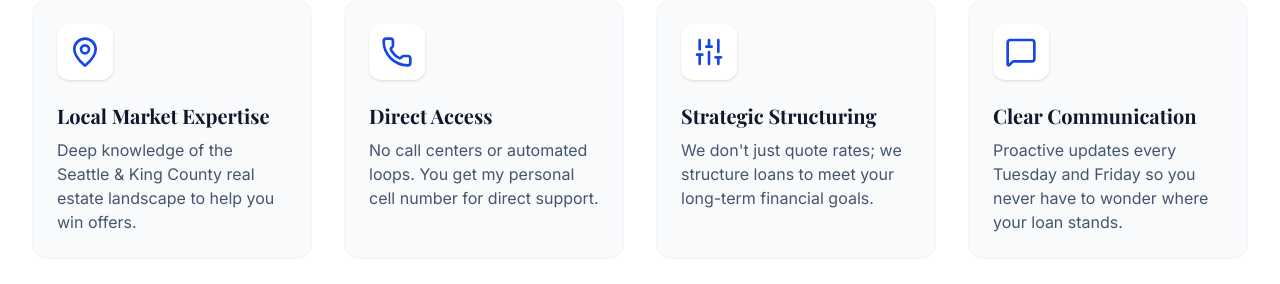
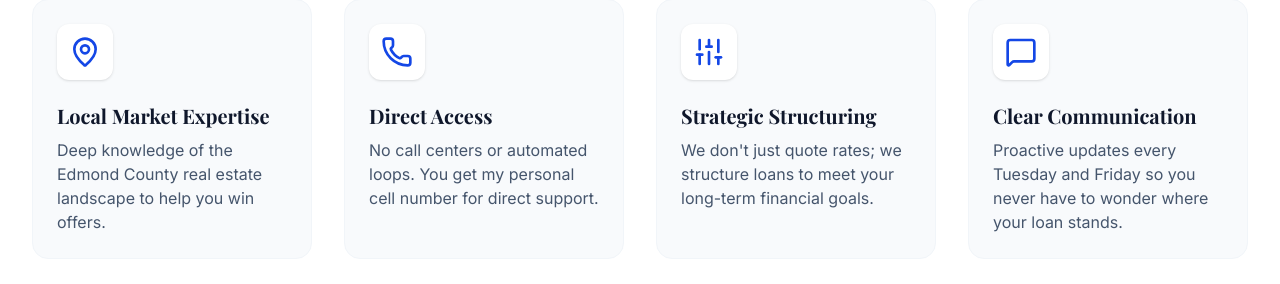
Before and after one commit to astraluxeindustries/abby-meadows, a React (Vite) app in the folder premium-mortgage-officer/: page / in a window 1280 px wide. Shown: the part 1060-1344 px from the top of the page. Built offline with nearby package versions, Linux system fonts and the light colour scheme; a web font is replaced by a local one.

Commit message:
Update Differentiation.tsx

```diff
--- a/premium-mortgage-officer/src/components/Differentiation.tsx
+++ b/premium-mortgage-officer/src/components/Differentiation.tsx
@@ -6,7 +6,7 @@ export const Differentiation = () => {
     {
       icon: <MapPin className="w-8 h-8 text-blue-700" />,
       title: "Local Market Expertise",
-      description: "Deep knowledge of the Seattle & King County real estate landscape to help you win offers."
+      description: "Deep knowledge of the Edmond County real estate landscape to help you win offers."
     },
     {
       icon: <Phone className="w-8 h-8 text-blue-700" />,
```
